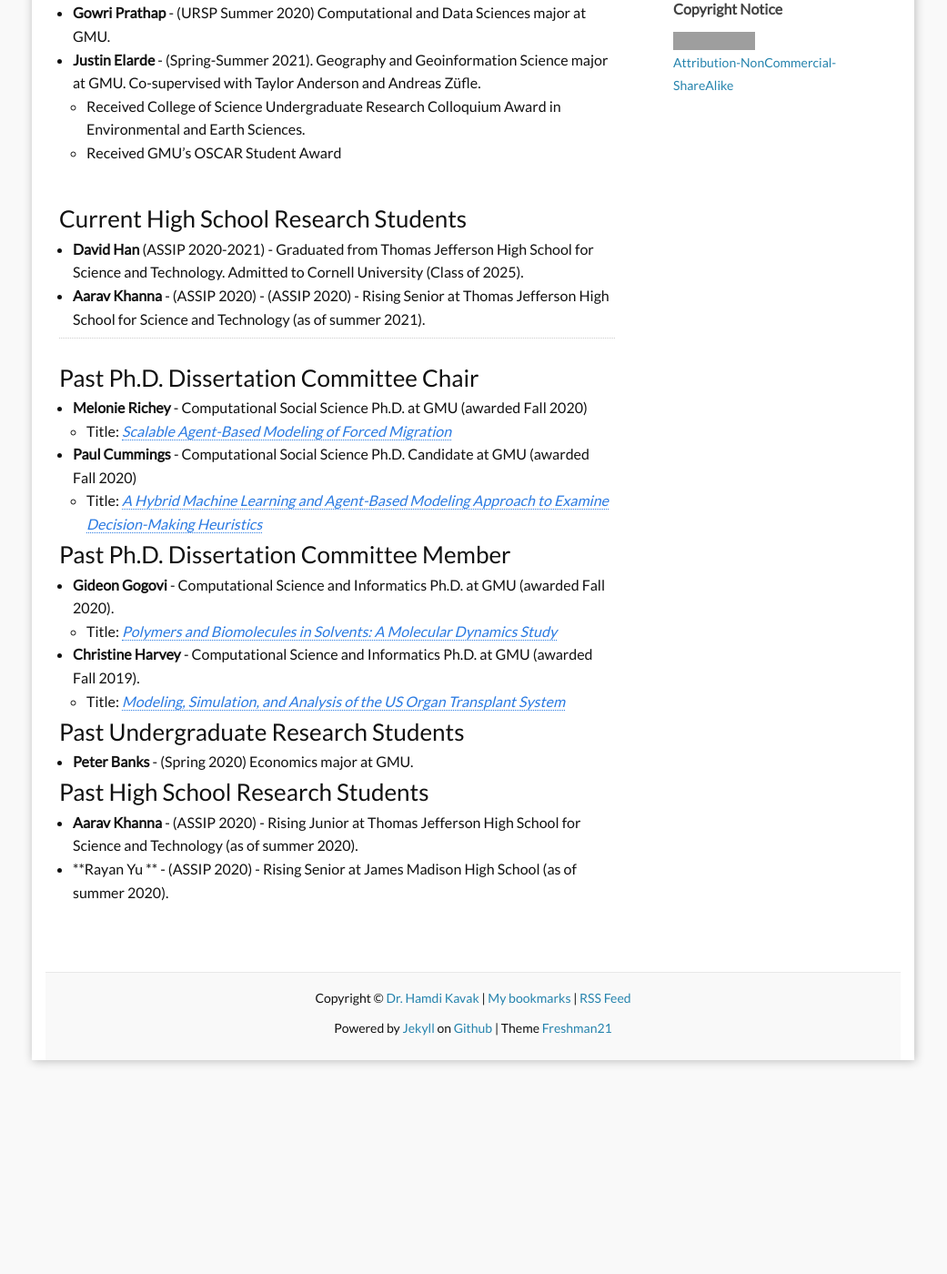
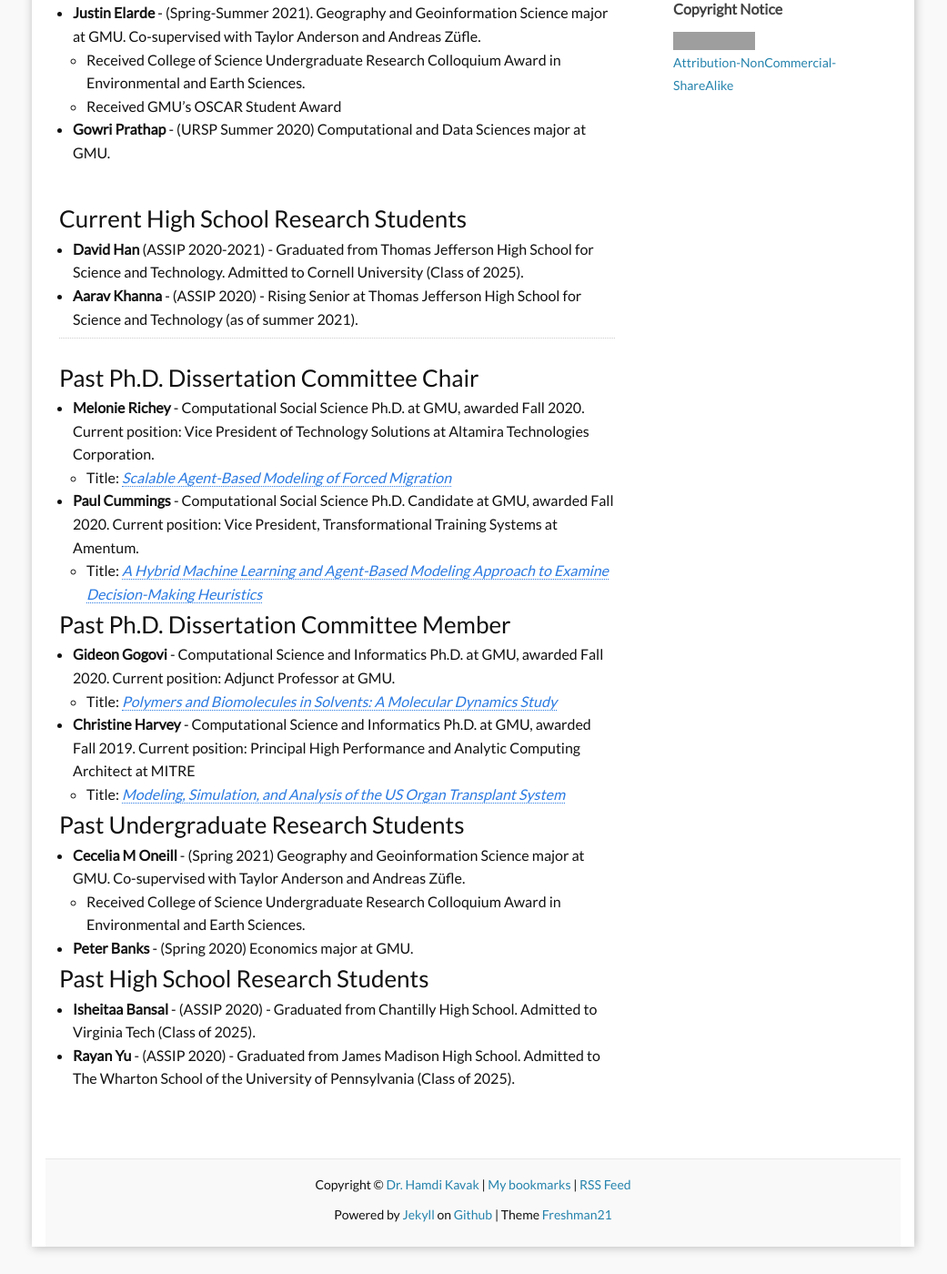
Before and after one commit to hamdikavak/hamdikavak.github.io, a Jekyll site: the page built from j_students.md, in a window 1280 px wide and 1400 px high, scrolled down 2047 px. Shown: the whole window at 91% size, without its empty margins (120-1161 px from the left). Built offline with Jekyll 4.4.1, drawn with Linux system fonts in a browser that asks for light colours; nearby versions of some CDN libraries; before the commit the page ends 3242 px from its top, so only the background shows below that; some of the changed text lies outside the part shown; grey boxes are pictures that could not be loaded.

Commit message:
Updated student list

```diff
--- a/j_students.md
+++ b/j_students.md
@@ -83,36 +83,38 @@ Thank you for your interest in ASSIP 2021. I have received staggering 105 studen
 
 <br/>
 ### Current Undergraduate Research Students
-* **Gowri Prathap** - (URSP Summer 2020) Computational and Data Sciences major at GMU.
+
 * **Justin Elarde** - (Spring-Summer 2021). Geography and Geoinformation Science major at GMU. Co-supervised with Taylor Anderson and Andreas Züfle.
     * Received College of Science Undergraduate Research Colloquium Award in Environmental and Earth Sciences.
     * Received GMU’s OSCAR Student Award
-
+* **Gowri Prathap** - (URSP Summer 2020) Computational and Data Sciences major at GMU.
 
 <br/>
 ### Current High School Research Students
 * **David Han** (ASSIP 2020-2021) - Graduated from Thomas Jefferson High School for Science and Technology. Admitted to Cornell University (Class of 2025).
-* **Aarav Khanna** - (ASSIP 2020) - (ASSIP 2020) - Rising Senior at Thomas Jefferson High School for Science and Technology (as of summer 2021).
+* **Aarav Khanna** - (ASSIP 2020) - Rising Senior at Thomas Jefferson High School for Science and Technology (as of summer 2021).
 
 ---
 
 ### Past Ph.D. Dissertation Committee Chair
-* **Melonie Richey** - Computational Social Science Ph.D.  at GMU (awarded Fall 2020)
+* **Melonie Richey** - Computational Social Science Ph.D.  at GMU, awarded Fall 2020. Current position: Vice President of Technology Solutions at Altamira Technologies Corporation.
   * Title: [*Scalable Agent-Based Modeling of Forced Migration*](https://www.proquest.com/docview/2476160231)
 
-* **Paul Cummings** - Computational Social Science Ph.D. Candidate at GMU (awarded Fall 2020)
+* **Paul Cummings** - Computational Social Science Ph.D. Candidate at GMU, awarded Fall 2020. Current position: Vice President, Transformational Training Systems at Amentum.
   * Title: [*A Hybrid Machine Learning and Agent-Based Modeling Approach to Examine Decision-Making Heuristics*](https://www.proquest.com/docview/2476545206)
 
 ### Past Ph.D. Dissertation Committee Member
-* **Gideon Gogovi** - Computational Science and Informatics Ph.D. at GMU (awarded Fall 2020).
+* **Gideon Gogovi** - Computational Science and Informatics Ph.D. at GMU, awarded Fall 2020. Current position: Adjunct Professor at GMU.
   * Title: [*Polymers and Biomolecules in Solvents: A Molecular Dynamics Study*](https://www.proquest.com/docview/2476829588)
-* **Christine Harvey** - Computational Science and Informatics Ph.D. at GMU (awarded Fall 2019).
+* **Christine Harvey** - Computational Science and Informatics Ph.D. at GMU, awarded Fall 2019. Current position: Principal High Performance and Analytic Computing Architect at MITRE
   * Title: [*Modeling, Simulation, and Analysis of the US Organ Transplant System*](https://www.proquest.com/docview/2379670232)
 
 
 ### Past Undergraduate Research Students
+* **Cecelia M Oneill** - (Spring 2021) Geography and Geoinformation Science major at GMU. Co-supervised with Taylor Anderson and Andreas Züfle.
+    * Received College of Science Undergraduate Research Colloquium Award in Environmental and Earth Sciences.
 * **Peter Banks** - (Spring 2020) Economics major at GMU.
 
 ### Past High School Research Students
-* **Aarav Khanna** - (ASSIP 2020) - Rising Junior at Thomas Jefferson High School for Science and Technology (as of summer 2020).
-* **Rayan Yu ** - (ASSIP 2020) - Rising Senior at James Madison High School  (as of summer 2020).
+* **Isheitaa Bansal** - (ASSIP 2020) - Graduated from Chantilly High School. Admitted to Virginia Tech (Class of 2025).
+* **Rayan Yu** - (ASSIP 2020) - Graduated from James Madison High School. Admitted to The Wharton School of the University of Pennsylvania (Class of 2025).
```
Also changed, not shown: other parts of j_students.md (+1 -1 lines).
